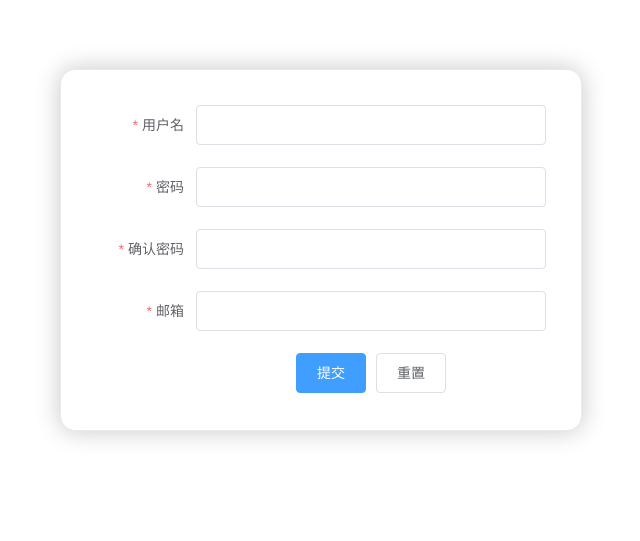
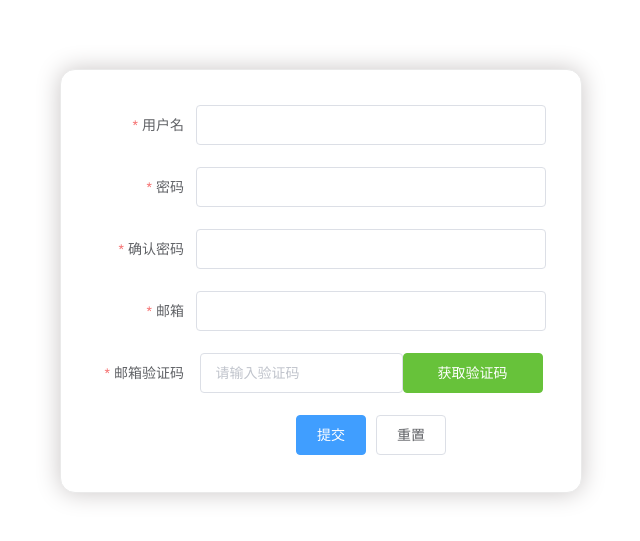
Before and after one commit to visitor110/PTblog, a Vue app: page /register in a window 1280 px wide. Shown: the part 111-652 px from the top of the page, without its empty margins (319-959 px from the left). Built offline with nearby package versions, Linux system fonts and the light colour scheme; the HTML template or start-up script is replaced by a standard one; what vue-infinite-scroll would draw is missing.

Commit message:
博客展示0.4 邮箱

```diff
--- a/src/components/blogBlock.vue
+++ b/src/components/blogBlock.vue
@@ -26,7 +26,7 @@
         </div>
       </el-row>
       <el-row>
-        <el-tag id="tags" v-for="tag in tagList" :key="tag.tagName">
+        <el-tag id="tags" v-for="tag in tagList" :key="tag.tagName" size="mini">
           {{tag.tagName}}
         </el-tag>
       </el-row>
--- a/src/components/register.vue
+++ b/src/components/register.vue
@@ -1,5 +1,5 @@
 <template>
-  <div id="register" >
+  <div id="register">
     <el-form :model="ruleForm" :rules="rules" ref="ruleForm" label-width="100px" class="registerForm"
              v-loading="loading" element-loading-text="加载中。。。">
       <el-form-item label="用户名" prop="username">
@@ -14,12 +14,21 @@
       </el-form-item>
 
       <el-form-item label="邮箱" prop="mail">
-        <el-input v-model="ruleForm.mail" @keyup.enter.native="submitForm('ruleForm')"></el-input>
+        <el-input v-model="ruleForm.mail"></el-input>
+      </el-form-item>
+
+      <el-form-item label="邮箱验证码" prop="mailVerifyCode">
+        <el-input v-model="ruleForm.mailVerifyCode" @keyup.enter.native="submitForm('ruleForm')"
+                  placeholder="请输入验证码" style="width: 58%"></el-input>
+        <el-button @click="sendVerifyCode(ruleForm.mail)" style="width: 40%" type="success" :disabled="disabled=!show">
+          <span v-show="show">获取验证码</span>
+          <span v-show="!show" class="count">{{count}} s</span>
+        </el-button>
       </el-form-item>
 
       <el-form-item>
-        <el-button type="primary"  @click="submitForm('ruleForm')">提交</el-button>
-        <el-button  @click="resetForm('ruleForm')">重置</el-button>
+        <el-button type="primary" @click="submitForm('ruleForm')">提交</el-button>
+        <el-button @click="resetForm('ruleForm')">重置</el-button>
       </el-form-item>
 
     </el-form>
@@ -30,6 +39,7 @@
 <script>
   import {postRequest} from '../utils/axiosUtils'
 
+  const TIME_COUNT = 60; //更改倒计时时间
   export default {
     name: 'register',
     data() {
@@ -54,6 +64,7 @@
       };
       var validateMail = (rule, value, callback) => {
         var filter = /(^[a-zA-Z0-9_-]+@[a-zA-Z0-9_-]+\.[a-zA-Z0-9_-]+$)|(^$)/;
+        // /^[A-Za-zd]+([-_.][A-Za-zd]+)*@([A-Za-zd]+[-.])+[A-Za-zd]{2,5}$/;
         if (value === '') {
           callback(new Error('请输入邮箱'));
         } else if (filter.test(value)) {
@@ -62,15 +73,51 @@
           callback(new Error('邮箱格式不正确'));
         }
       };
+      var validateMailVerifyCode = (rule, value, callback) => {
+        if (value === '') {
+          callback(new Error('请输入用邮箱验证码'));
+        } else {
+          callback();
+        }
+      };
+      var validateMobilePhone = (rule, value, callback) => {
+        if (value === '') {
+          callback(new Error('负责人手机号不可为空'));
+        } else {
+          if (value !== '') {
+            var reg = /^1[3456789]\d{9}$/;
+            if (!reg.test(value)) {
+              callback(new Error('请输入有效的手机号码'));
+            }
+          }
+          callback();
+        }
+      };
+      var validateWeixin = (rule, value, callback) => {
+        if (value === '') {
+          callback(new Error('微信号不能为空'));
+        } else {
+          var reg = /^[a-zA-Z][a-zA-Z0-9_-]{5,19}$/;
+          if (!reg.test(value)) {
+            callback(new Error('请输入正确的微信号码'));
+          } else {
+            callback();
+          }
+        }
+      };
 
       return {
+        show: true,  // 初始启用按钮
+        count: '',   // 初始化次数
+        timer: null,
         loading: false,
 
         ruleForm: {
           username: '',
           password: '',
           checkPassword: '',
-          mail: ''
+          mail: '',
+          mailVerifyCode: '',
         },
         rules: {
           username: [
@@ -85,6 +132,9 @@
           ],
           mail: [
             {required: true, validator: validateMail, trigger: 'blur'},
+          ],
+          mailVerifyCode: [
+            {required: true, validator: validateMailVerifyCode, trigger: 'blur'},
           ]
         }
       };
@@ -127,7 +177,56 @@
       ,
       resetForm(formName) {
         this.$refs[formName].resetFields();
-      }
+      },
+
+      sendVerifyCode(value) {
+        this.$refs['ruleForm'].validateField("mail", (valid) => {
+          if (!valid) {
+            //60s cd
+            if (!this.timer) {
+              this.count = TIME_COUNT;
+              this.show = false;
+              this.timer = setInterval(() => {
+                if (this.count > 0 && this.count <= TIME_COUNT) {
+                  this.count--;
+                } else {
+                  this.show = true;
+                  clearInterval(this.timer);  // 清除定时器
+                  this.timer = null;
+                }
+              }, 1000)
+            }
+
+            let param = {
+              mail: value,
+            }
+            postRequest('/user/mailVerifyCode', param).then(resp => {
+              this.loading = false;
+              console.log(resp);
+              if (resp.status == 200) {
+                if (resp.data.code === 200) {
+                  //this
+                } else {
+                  this.$alert(resp.data.message, resp.data.data);
+                }
+              } else {
+                //失败
+                this.$alert('注册失败!', '失败!');
+              }
+            }, resp => {
+              this.loading = false;
+              console.log(resp)
+              this.$alert('服务器维护中', '失败!');
+            });
+          } else {
+            return false;
+          }
+        });
+
+
+
+
+      },
     }
   }
 </script>
```
